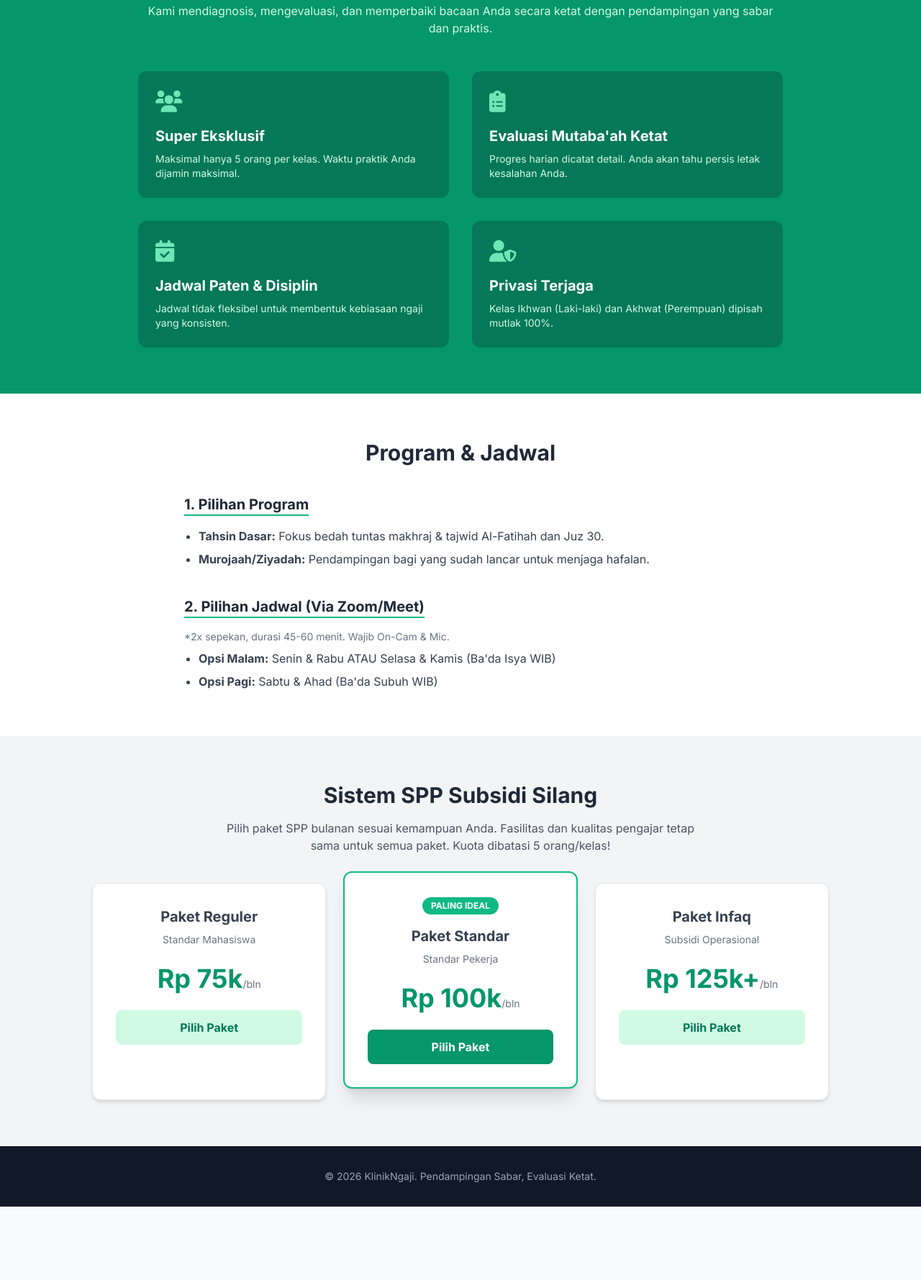
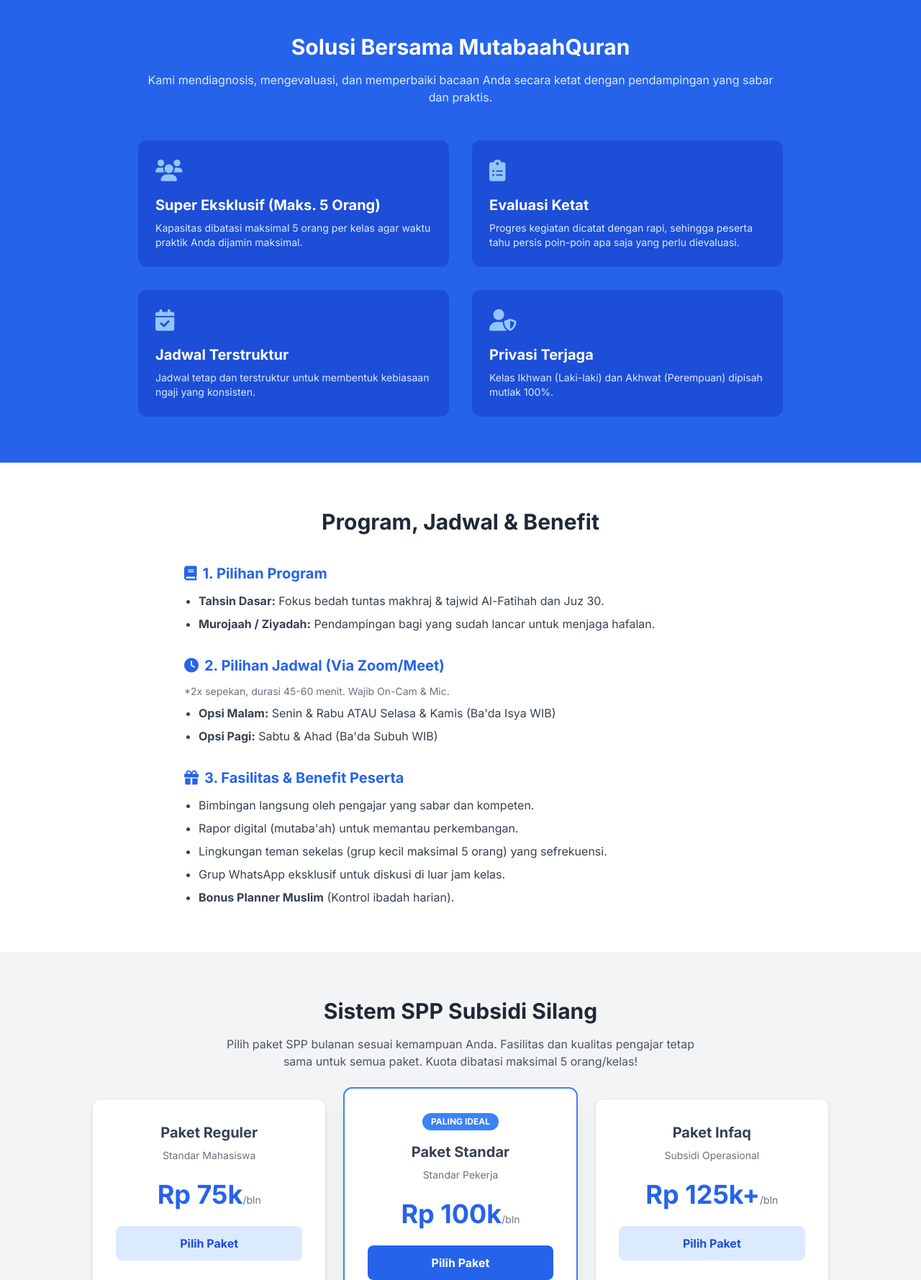
Before and after one commit to sayyidfakhir30-crypto/klinikngaji, a plain HTML site: page index.html in a window 1280 px wide. Shown: the part 1021-2800 px from the top of the page at 72% size. Before the commit the page ends 2698 px from the top, so only its background shows below. Drawn offline with nearby package versions, Linux system fonts and the light colour scheme.

Commit message:
Update index.html

```diff
--- a/index.html
+++ b/index.html
@@ -3,7 +3,7 @@
 <head>
     <meta charset="UTF-8">
     <meta name="viewport" content="width=device-width, initial-scale=1.0">
-    <title>KlinikNgaji - Perbaiki Bacaan Al-Quran Anda</title>
+    <title>MutabaahQuran - Perbaiki Bacaan & Jaga Hafalan Al-Quran</title>
     <script src="https://cdn.tailwindcss.com"></script>
     <link href="https://cdnjs.cloudflare.com/ajax/libs/font-awesome/6.0.0/css/all.min.css" rel="stylesheet">
     <style>
@@ -16,21 +16,21 @@
     <!-- Navbar -->
     <nav class="bg-white shadow-sm fixed w-full z-10 top-0">
         <div class="max-w-4xl mx-auto px-4 py-4 flex justify-between items-center">
-            <h1 class="text-2xl font-bold text-emerald-600"><i class="fas fa-book-quran mr-2"></i>KlinikNgaji</h1>
+            <h1 class="text-2xl font-bold text-blue-600"><i class="fas fa-book-quran mr-2"></i>MutabaahQuran</h1>
         </div>
     </nav>
 
     <!-- Hero Section -->
-    <header class="bg-emerald-50 pt-28 pb-16 px-4">
+    <header class="bg-blue-50 pt-28 pb-16 px-4">
         <div class="max-w-3xl mx-auto text-center">
             <h2 class="text-3xl md:text-5xl font-bold text-gray-900 leading-tight mb-6">
-                Sudah Bertahun-tahun Ngaji, Tapi Bacaan Masih Sering Keliru?
+                Perbaiki Bacaan Anda dari Nol, atau Jaga Hafalan Anda dengan Disiplin.
             </h2>
             <p class="text-lg text-gray-600 mb-8">
-                Atau hafalan sering hilang karena tidak ada yang menyimak dan mengevaluasi dengan disiplin?
+                MutabaahQuran memfasilitasi Tahsin dan Murojaah dengan evaluasi ketat agar progres Anda tidak jalan di tempat.
             </p>
-            <a href="#harga" class="bg-emerald-600 text-white px-8 py-4 rounded-full font-bold text-lg hover:bg-emerald-700 transition shadow-lg inline-block">
-                Perbaiki Bacaan Saya Sekarang
+            <a href="#harga" class="bg-blue-600 text-white px-8 py-4 rounded-full font-bold text-lg hover:bg-blue-700 transition shadow-lg inline-block">
+                Pilih Program & Daftar Sekarang
             </a>
         </div>
     </header>
@@ -42,7 +42,7 @@
             <div class="space-y-4">
                 <div class="flex items-start bg-red-50 p-4 rounded-lg">
                     <i class="fas fa-times-circle text-red-500 mt-1 mr-3 text-xl"></i>
-                    <p>Satu grup terlalu ramai (10-20 orang), sehingga waktu praktik sangat sedikit.</p>
+                    <p>Satu grup terlalu ramai, sehingga waktu praktik peserta sangat sedikit.</p>
                 </div>
                 <div class="flex items-start bg-red-50 p-4 rounded-lg">
                     <i class="fas fa-times-circle text-red-500 mt-1 mr-3 text-xl"></i>
@@ -52,60 +52,75 @@
                     <i class="fas fa-times-circle text-red-500 mt-1 mr-3 text-xl"></i>
                     <p>Tidak ada pencatatan progres. Ngaji berasa rutinitas tanpa tahu di mana letak salahnya.</p>
                 </div>
+                <div class="flex items-start bg-red-50 p-4 rounded-lg">
+                    <i class="fas fa-times-circle text-red-500 mt-1 mr-3 text-xl"></i>
+                    <p>Tidak ada target capaian yang terukur, sehingga motivasi ngaji perlahan luntur di tengah jalan.</p>
+                </div>
             </div>
         </div>
     </section>
 
     <!-- Solusi Section -->
-    <section class="py-16 px-4 bg-emerald-600 text-white">
+    <section class="py-16 px-4 bg-blue-600 text-white">
         <div class="max-w-4xl mx-auto text-center">
-            <h3 class="text-3xl font-bold mb-4">Selamat Datang di KlinikNgaji</h3>
-            <p class="mb-12 text-emerald-100">Kami mendiagnosis, mengevaluasi, dan memperbaiki bacaan Anda secara ketat dengan pendampingan yang sabar dan praktis.</p>
+            <h3 class="text-3xl font-bold mb-4">Solusi Bersama MutabaahQuran</h3>
+            <p class="mb-12 text-blue-100">Kami mendiagnosis, mengevaluasi, dan memperbaiki bacaan Anda secara ketat dengan pendampingan yang sabar dan praktis.</p>
 
             <div class="grid md:grid-cols-2 gap-8 text-left">
-                <div class="bg-emerald-700 p-6 rounded-xl">
-                    <i class="fas fa-users text-3xl mb-4 text-emerald-300"></i>
-                    <h4 class="font-bold text-xl mb-2">Super Eksklusif</h4>
-                    <p class="text-sm text-emerald-100">Maksimal hanya 5 orang per kelas. Waktu praktik Anda dijamin maksimal.</p>
+                <div class="bg-blue-700 p-6 rounded-xl">
+                    <i class="fas fa-users text-3xl mb-4 text-blue-300"></i>
+                    <h4 class="font-bold text-xl mb-2">Super Eksklusif (Maks. 5 Orang)</h4>
+                    <p class="text-sm text-blue-100">Kapasitas dibatasi maksimal 5 orang per kelas agar waktu praktik Anda dijamin maksimal.</p>
                 </div>
-                <div class="bg-emerald-700 p-6 rounded-xl">
-                    <i class="fas fa-clipboard-list text-3xl mb-4 text-emerald-300"></i>
-                    <h4 class="font-bold text-xl mb-2">Evaluasi Mutaba'ah Ketat</h4>
-                    <p class="text-sm text-emerald-100">Progres harian dicatat detail. Anda akan tahu persis letak kesalahan Anda.</p>
+                <div class="bg-blue-700 p-6 rounded-xl">
+                    <i class="fas fa-clipboard-list text-3xl mb-4 text-blue-300"></i>
+                    <h4 class="font-bold text-xl mb-2">Evaluasi Ketat</h4>
+                    <p class="text-sm text-blue-100">Progres kegiatan dicatat dengan rapi, sehingga peserta tahu persis poin-poin apa saja yang perlu dievaluasi.</p>
                 </div>
-                <div class="bg-emerald-700 p-6 rounded-xl">
-                    <i class="fas fa-calendar-check text-3xl mb-4 text-emerald-300"></i>
-                    <h4 class="font-bold text-xl mb-2">Jadwal Paten & Disiplin</h4>
-                    <p class="text-sm text-emerald-100">Jadwal tidak fleksibel untuk membentuk kebiasaan ngaji yang konsisten.</p>
+                <div class="bg-blue-700 p-6 rounded-xl">
+                    <i class="fas fa-calendar-check text-3xl mb-4 text-blue-300"></i>
+                    <h4 class="font-bold text-xl mb-2">Jadwal Terstruktur</h4>
+                    <p class="text-sm text-blue-100">Jadwal tetap dan terstruktur untuk membentuk kebiasaan ngaji yang konsisten.</p>
                 </div>
-                <div class="bg-emerald-700 p-6 rounded-xl">
-                    <i class="fas fa-user-shield text-3xl mb-4 text-emerald-300"></i>
+                <div class="bg-blue-700 p-6 rounded-xl">
+                    <i class="fas fa-user-shield text-3xl mb-4 text-blue-300"></i>
                     <h4 class="font-bold text-xl mb-2">Privasi Terjaga</h4>
-                    <p class="text-sm text-emerald-100">Kelas Ikhwan (Laki-laki) dan Akhwat (Perempuan) dipisah mutlak 100%.</p>
+                    <p class="text-sm text-blue-100">Kelas Ikhwan (Laki-laki) dan Akhwat (Perempuan) dipisah mutlak 100%.</p>
                 </div>
             </div>
         </div>
     </section>
 
-    <!-- Program & Jadwal -->
+    <!-- Program, Jadwal & Benefit -->
     <section class="py-16 px-4 bg-white">
         <div class="max-w-3xl mx-auto">
-            <h3 class="text-3xl font-bold text-center mb-10">Program & Jadwal</h3>
+            <h3 class="text-3xl font-bold text-center mb-10">Program, Jadwal & Benefit</h3>
 
-            <div class="mb-10">
-                <h4 class="font-bold text-xl mb-4 border-b-2 border-emerald-500 inline-block">1. Pilihan Program</h4>
+            <div class="mb-8">
+                <h4 class="font-bold text-xl mb-3 text-blue-600"><i class="fas fa-book mr-2"></i>1. Pilihan Program</h4>
                 <ul class="list-disc pl-5 space-y-2 text-gray-700">
                     <li><strong>Tahsin Dasar:</strong> Fokus bedah tuntas makhraj & tajwid Al-Fatihah dan Juz 30.</li>
-                    <li><strong>Murojaah/Ziyadah:</strong> Pendampingan bagi yang sudah lancar untuk menjaga hafalan.</li>
+                    <li><strong>Murojaah / Ziyadah:</strong> Pendampingan bagi yang sudah lancar untuk menjaga hafalan.</li>
+                </ul>
+            </div>
+
+            <div class="mb-8">
+                <h4 class="font-bold text-xl mb-3 text-blue-600"><i class="fas fa-clock mr-2"></i>2. Pilihan Jadwal (Via Zoom/Meet)</h4>
+                <p class="mb-2 text-sm text-gray-500">*2x sepekan, durasi 45-60 menit. Wajib On-Cam & Mic.</p>
+                <ul class="list-disc pl-5 space-y-2 text-gray-700">
+                    <li><strong>Opsi Malam:</strong> Senin & Rabu ATAU Selasa & Kamis (Ba'da Isya WIB)</li>
+                    <li><strong>Opsi Pagi:</strong> Sabtu & Ahad (Ba'da Subuh WIB)</li>
                 </ul>
             </div>
 
             <div>
-                <h4 class="font-bold text-xl mb-4 border-b-2 border-emerald-500 inline-block">2. Pilihan Jadwal (Via Zoom/Meet)</h4>
-                <p class="mb-2 text-sm text-gray-500">*2x sepekan, durasi 45-60 menit. Wajib On-Cam & Mic.</p>
+                <h4 class="font-bold text-xl mb-3 text-blue-600"><i class="fas fa-gift mr-2"></i>3. Fasilitas & Benefit Peserta</h4>
                 <ul class="list-disc pl-5 space-y-2 text-gray-700">
-                    <li><strong>Opsi Malam:</strong> Senin & Rabu ATAU Selasa & Kamis (Ba'da Isya WIB)</li>
-                    <li><strong>Opsi Pagi:</strong> Sabtu & Ahad (Ba'da Subuh WIB)</li>
+                    <li>Bimbingan langsung oleh pengajar yang sabar dan kompeten.</li>
+                    <li>Rapor digital (mutaba'ah) untuk memantau perkembangan.</li>
+                    <li>Lingkungan teman sekelas (grup kecil maksimal 5 orang) yang sefrekuensi.</li>
+                    <li>Grup WhatsApp eksklusif untuk diskusi di luar jam kelas.</li>
+                    <li><strong>Bonus Planner Muslim</strong> (Kontrol ibadah harian).</li>
                 </ul>
             </div>
         </div>
@@ -115,35 +130,32 @@
     <section id="harga" class="py-16 px-4 bg-gray-100">
         <div class="max-w-5xl mx-auto text-center">
             <h3 class="text-3xl font-bold mb-4">Sistem SPP Subsidi Silang</h3>
-            <p class="mb-10 text-gray-600 max-w-2xl mx-auto">Pilih paket SPP bulanan sesuai kemampuan Anda. Fasilitas dan kualitas pengajar tetap sama untuk semua paket. Kuota dibatasi 5 orang/kelas!</p>
+            <p class="mb-10 text-gray-600 max-w-2xl mx-auto">Pilih paket SPP bulanan sesuai kemampuan Anda. Fasilitas dan kualitas pengajar tetap sama untuk semua paket. Kuota dibatasi maksimal 5 orang/kelas!</p>
 
             <div class="grid md:grid-cols-3 gap-6">
                 <!-- Paket 1 -->
                 <div class="bg-white rounded-xl shadow-md p-8 border border-gray-200">
                     <h4 class="text-xl font-bold text-gray-700 mb-2">Paket Reguler</h4>
                     <p class="text-sm text-gray-500 mb-6">Standar Mahasiswa</p>
-                    <div class="text-4xl font-bold text-emerald-600 mb-6">Rp 75k<span class="text-sm text-gray-500 font-normal">/bln</span></div>
-                    <!-- GANTI NOMOR WA DI BAWAH INI -->
-                    <a href="https://wa.me/628XXXXXXXXXX?text=Halo%20Admin%20KlinikNgaji!%20Saya%20ingin%20mendaftar%20kelas%20dengan%20Paket%20Reguler%20(75k).%20Bagaimana%20proses%20selanjutnya?" target="_blank" class="block w-full bg-emerald-100 text-emerald-700 font-bold py-3 rounded-lg hover:bg-emerald-200 transition">Pilih Paket</a>
+                    <div class="text-4xl font-bold text-blue-600 mb-6">Rp 75k<span class="text-sm text-gray-500 font-normal">/bln</span></div>
+                    <a href="https://wa.me/966594127144?text=Halo%20Admin%20MutabaahQuran!%20Saya%20ingin%20mendaftar%20kelas%20dengan%20Paket%20Reguler%20(75k).%20Bagaimana%20proses%20selanjutnya?" target="_blank" class="block w-full bg-blue-100 text-blue-700 font-bold py-3 rounded-lg hover:bg-blue-200 transition">Pilih Paket</a>
                 </div>
 
                 <!-- Paket 2 -->
-                <div class="bg-white rounded-xl shadow-xl p-8 border-2 border-emerald-500 transform md:-translate-y-4">
-                    <div class="bg-emerald-500 text-white text-xs font-bold px-3 py-1 rounded-full inline-block mb-4">PALING IDEAL</div>
+                <div class="bg-white rounded-xl shadow-xl p-8 border-2 border-blue-500 transform md:-translate-y-4">
+                    <div class="bg-blue-500 text-white text-xs font-bold px-3 py-1 rounded-full inline-block mb-4">PALING IDEAL</div>
                     <h4 class="text-xl font-bold text-gray-700 mb-2">Paket Standar</h4>
                     <p class="text-sm text-gray-500 mb-6">Standar Pekerja</p>
-                    <div class="text-4xl font-bold text-emerald-600 mb-6">Rp 100k<span class="text-sm text-gray-500 font-normal">/bln</span></div>
-                    <!-- GANTI NOMOR WA DI BAWAH INI -->
-                    <a href="https://wa.me/628XXXXXXXXXX?text=Halo%20Admin%20KlinikNgaji!%20Saya%20ingin%20mendaftar%20kelas%20dengan%20Paket%20Standar%20(100k).%20Bagaimana%20proses%20selanjutnya?" target="_blank" class="block w-full bg-emerald-600 text-white font-bold py-3 rounded-lg hover:bg-emerald-700 transition">Pilih Paket</a>
+                    <div class="text-4xl font-bold text-blue-600 mb-6">Rp 100k<span class="text-sm text-gray-500 font-normal">/bln</span></div>
+                    <a href="https://wa.me/966594127144?text=Halo%20Admin%20MutabaahQuran!%20Saya%20ingin%20mendaftar%20kelas%20dengan%20Paket%20Standar%20(100k).%20Bagaimana%20proses%20selanjutnya?" target="_blank" class="block w-full bg-blue-600 text-white font-bold py-3 rounded-lg hover:bg-blue-700 transition">Pilih Paket</a>
                 </div>
 
                 <!-- Paket 3 -->
                 <div class="bg-white rounded-xl shadow-md p-8 border border-gray-200">
                     <h4 class="text-xl font-bold text-gray-700 mb-2">Paket Infaq</h4>
                     <p class="text-sm text-gray-500 mb-6">Subsidi Operasional</p>
-                    <div class="text-4xl font-bold text-emerald-600 mb-6">Rp 125k+<span class="text-sm text-gray-500 font-normal">/bln</span></div>
-                    <!-- GANTI NOMOR WA DI BAWAH INI -->
-                    <a href="https://wa.me/628XXXXXXXXXX?text=Halo%20Admin%20KlinikNgaji!%20Saya%20ingin%20mendaftar%20kelas%20dengan%20Paket%20Infaq%20(125k).%20Bagaimana%20proses%20selanjutnya?" target="_blank" class="block w-full bg-emerald-100 text-emerald-700 font-bold py-3 rounded-lg hover:bg-emerald-200 transition">Pilih Paket</a>
+                    <div class="text-4xl font-bold text-blue-600 mb-6">Rp 125k+<span class="text-sm text-gray-500 font-normal">/bln</span></div>
+                    <a href="https://wa.me/966594127144?text=Halo%20Admin%20MutabaahQuran!%20Saya%20ingin%20mendaftar%20kelas%20dengan%20Paket%20Infaq%20(125k).%20Bagaimana%20proses%20selanjutnya?" target="_blank" class="block w-full bg-blue-100 text-blue-700 font-bold py-3 rounded-lg hover:bg-blue-200 transition">Pilih Paket</a>
                 </div>
             </div>
         </div>
@@ -151,7 +163,7 @@
 
     <!-- Footer -->
     <footer class="bg-gray-900 text-white py-8 text-center">
-        <p class="text-sm text-gray-400">&copy; 2026 KlinikNgaji. Pendampingan Sabar, Evaluasi Ketat.</p>
+        <p class="text-sm text-gray-400">&copy; 2026 MutabaahQuran. Pendampingan Sabar, Evaluasi Ketat.</p>
     </footer>
 
 </body>
```
